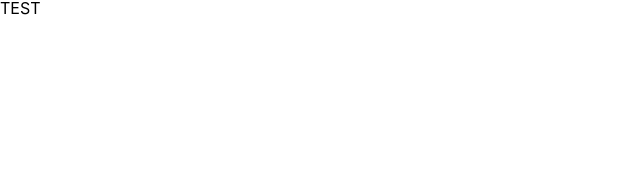
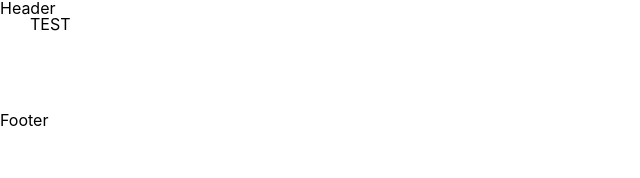
Before and after one commit to IRONDESK/moss, a Next.js app: page / in a window 1280 px wide. Shown: the top 178 px of the page, without its empty margins (0-640 px from the left). Built offline with nearby package versions, Linux system fonts and the light colour scheme.

Commit message:
🌱 Layout 파일 세팅

```diff
--- /dev/null
+++ b/src/components/layouts/Footer.tsx
@@ -0,0 +1,9 @@
+export const Footer = () => {
+  return (
+
+    <div>
+      Footer
+    </div>
+
+  )
+}
--- /dev/null
+++ b/src/components/layouts/Header.tsx
@@ -0,0 +1,9 @@
+export const Header = () => {
+  return (
+
+    <div>
+      Header
+    </div>
+
+  )
+}
--- /dev/null
+++ b/src/components/layouts/Layout.tsx
@@ -0,0 +1,22 @@
+import React from "react";
+import styled from '@emotion/styled';
+import { Header, Footer } from "./";
+
+
+export const Layout: React.FC = ({ children }) => {
+  return (
+    <>
+      <Header />
+      <Container>
+        {children}
+      </Container>
+      <Footer />
+    </>
+  )
+}
+
+const Container = styled.section`
+  width: 1224px;
+  max-width: calc(100% - 60px);
+  margin: 0 auto 80px auto;
+`;
--- /dev/null
+++ b/src/components/layouts/index.tsx
@@ -0,0 +1,3 @@
+export * from './Layout';
+export * from './Header';
+export * from './Footer';
--- a/src/pages/_app.tsx
+++ b/src/pages/_app.tsx
@@ -1,8 +1,14 @@
 import '../styles/globals.css'
 import type { AppProps } from 'next/app'
+import { Layout } from '../components/layouts'
+
 
 function MyApp({ Component, pageProps }: AppProps) {
-  return <Component {...pageProps} />
+  return (
+    <Layout>
+      <Component {...pageProps} />
+    </Layout>
+  )
 }
 
 export default MyApp
```
